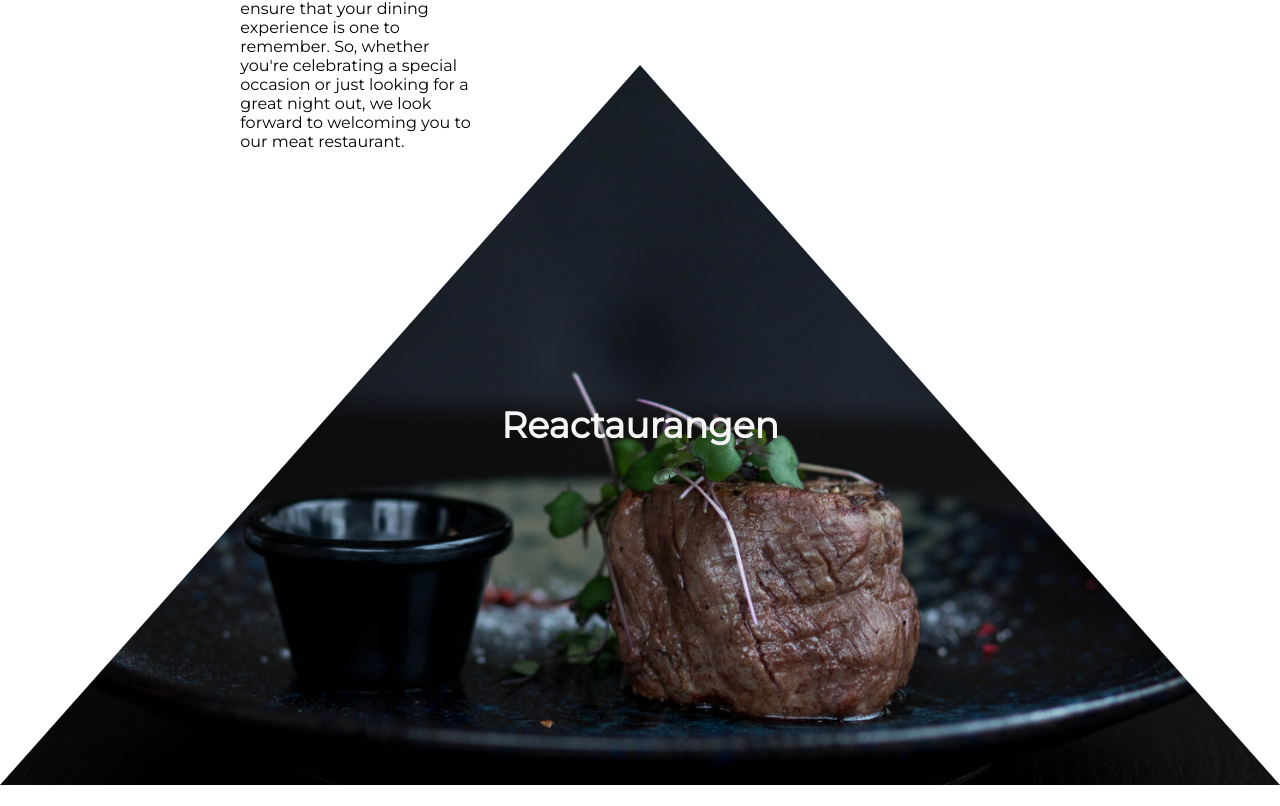
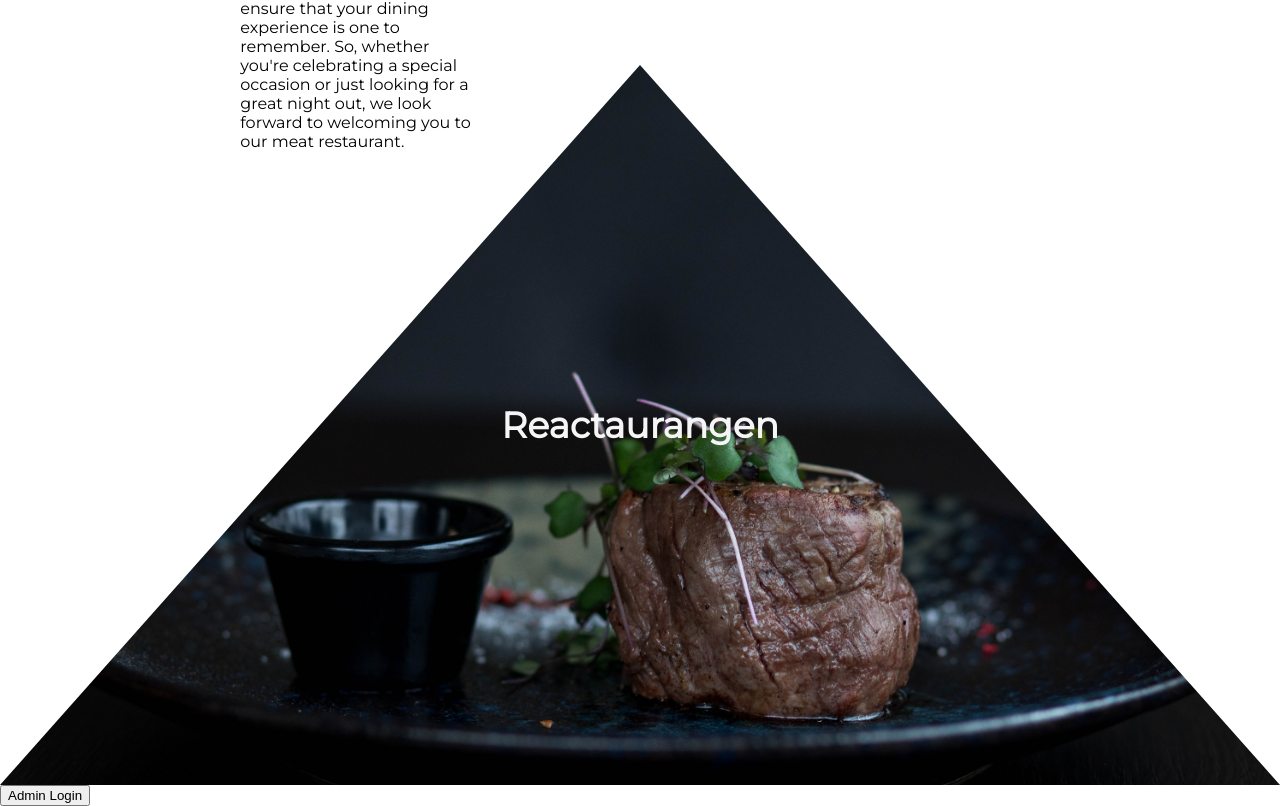
Before and after one commit to mcsahlin/reacturangen, a React (Create React App) app: page / in a window 1280 px wide. Shown: the part 1455-2261 px from the top of the page. Before the commit the page ends 2240 px from the top, so only its background shows below. Built offline with nearby package versions, Linux system fonts and the light colour scheme.

Commit message:
wrapped app in admin context with states on all pages and login/logout  button in footer

```diff
--- a/src/App.tsx
+++ b/src/App.tsx
@@ -2,13 +2,18 @@ import { useEffect, useState, useMemo } from 'react';
 import './App.css';
 import { Outlet } from 'react-router-dom';
 import { Navbar } from './components/Navbar';
-import { AdminContext, AdminProvider } from './contexts/AdminContext';
+import {
+	AdminContext,
+	AdminProvider,
+	IAdminContext,
+} from './contexts/AdminContext';
+import { login } from './utils/login';
 
 function App() {
 	const [loading, setLoading] = useState(true);
-	const [admin, setAdmin] = useState<boolean>(false);
-	const adminProviderValue = useMemo(
-		() => ({ admin, setAdmin }),
+	const [admin, setAdmin] = useState(false);
+	const adminValue = useMemo(
+		() => ({ value: admin, setValue: setAdmin }),
 		[admin, setAdmin]
 	);
 
@@ -19,15 +24,37 @@ function App() {
 	}, []);
 
 	return (
-		<AdminProvider>
+		<AdminContext.Provider value={adminValue}>
 			<header>
 				<Navbar />
 			</header>
 			<main>
 				<Outlet></Outlet>
 			</main>
-			<footer></footer>
-		</AdminProvider>
+			<footer>
+				{admin ? (
+					<button
+						type='button'
+						onClick={async () => {
+							const admin = await login();
+							setAdmin(false);
+						}}
+					>
+						Logout
+					</button>
+				) : (
+					<button
+						type='button'
+						onClick={async () => {
+							const admin = await login();
+							setAdmin(true);
+						}}
+					>
+						Admin Login
+					</button>
+				)}
+			</footer>
+		</AdminContext.Provider>
 	);
 }
 
--- a/src/contexts/AdminContext.tsx
+++ b/src/contexts/AdminContext.tsx
@@ -1,6 +1,6 @@
 import React, { createContext, useState } from 'react';
 
-interface IAdminContext {
+export interface IAdminContext {
 	value: boolean;
 	setValue: (value: boolean) => void;
 }
@@ -13,7 +13,7 @@ export const AdminContext = createContext<IAdminContext>({
 export const AdminProvider: React.FC<{ children: React.ReactNode }> = ({
 	children,
 }) => {
-	const [value, setValue] = useState<boolean>(false);
+	const [value, setValue] = useState(false);
 
 	return (
 		<AdminContext.Provider value={{ value, setValue }}>
--- a/src/pages/Admin.tsx
+++ b/src/pages/Admin.tsx
@@ -1,5 +1,7 @@
+import { useState } from 'react';
 import { Link } from 'react-router-dom';
 export const Admin = () => {
+	const [admin, setAdmin] = useState(false);
 	return (
 		// TEST CODE
 		<>
--- a/src/pages/Booking.tsx
+++ b/src/pages/Booking.tsx
@@ -6,6 +6,7 @@ import {
 import { BookingCalendar } from '../components/BookingCalendar';
 import { GuestCountSelector } from '../components/GuestCountSelector';
 export const Booking = () => {
+	const [admin, setAdmin] = useState(false);
 	const [guestCount, setGuestCount] = useState<number>(NaN);
 
 	return (
--- a/src/pages/Contact.tsx
+++ b/src/pages/Contact.tsx
@@ -6,11 +6,11 @@ import {
 	InfoTimeWrapper,
 } from '../components/styled/Wrappers';
 import { Heading } from '../components/styled/Headings';
+import { useState } from 'react';
 
 export const Contact = () => {
+	const [admin, setAdmin] = useState(false);
 	return (
-		// TEST CODE
-		<>
 		<HeroSection>
 			<InfoBox>
 				<ContactInfoWrapper>
@@ -69,6 +69,5 @@ export const Contact = () => {
 				</ContactInfoWrapper>
 			</InfoBox>
 		</HeroSection>
-		</>
 	);
 };
--- a/src/pages/Home.tsx
+++ b/src/pages/Home.tsx
@@ -1,12 +1,14 @@
 import { Link } from 'react-router-dom';
-import { useState, useEffect } from 'react';
+import { useState, useEffect, useContext } from 'react';
 import { HomeVideoBackground } from '../components/HomeVideoBackground';
 import { HomeInfo } from '../components/HomeInfo';
 import { HomeSecondBackground } from '../components/HomeSecondBackground';
-
+import { AdminContext } from '../contexts/AdminContext';
 
 export const Home = () => {
 	const [loading, setLoading] = useState<boolean>(true);
+	const [admin, setAdmin] = useState(false);
+	const adminContext = useContext(AdminContext);
 
 	useEffect(() => {
 		if (!loading) return;
@@ -17,9 +19,9 @@ export const Home = () => {
 	return (
 		// TEST CODE
 		<>
-			<HomeVideoBackground/>
-			<HomeInfo/>
-			<HomeSecondBackground/>
+			<HomeVideoBackground />
+			<HomeInfo />
+			<HomeSecondBackground />
 		</>
 	);
 };
--- a/src/router.tsx
+++ b/src/router.tsx
@@ -7,7 +7,6 @@ import { Booking } from './pages/Booking';
 import { Admin } from './pages/Admin';
 import { BookingContext } from './contexts/BookingContext';
 import { INewBooking } from './models/INewBooking';
-import { AdminContext } from './contexts/AdminContext';
 
 export const router = createBrowserRouter([
 	{
--- /dev/null
+++ b/src/utils/login.ts
@@ -0,0 +1,6 @@
+export const login = async () => {
+	return {
+		username: 'admin',
+		password: 'admin',
+	};
+};
```
Also changed, not shown: 1 other file (tests, documents, lock files or other folders). Lines whose indentation alone changed are shown as unchanged.
